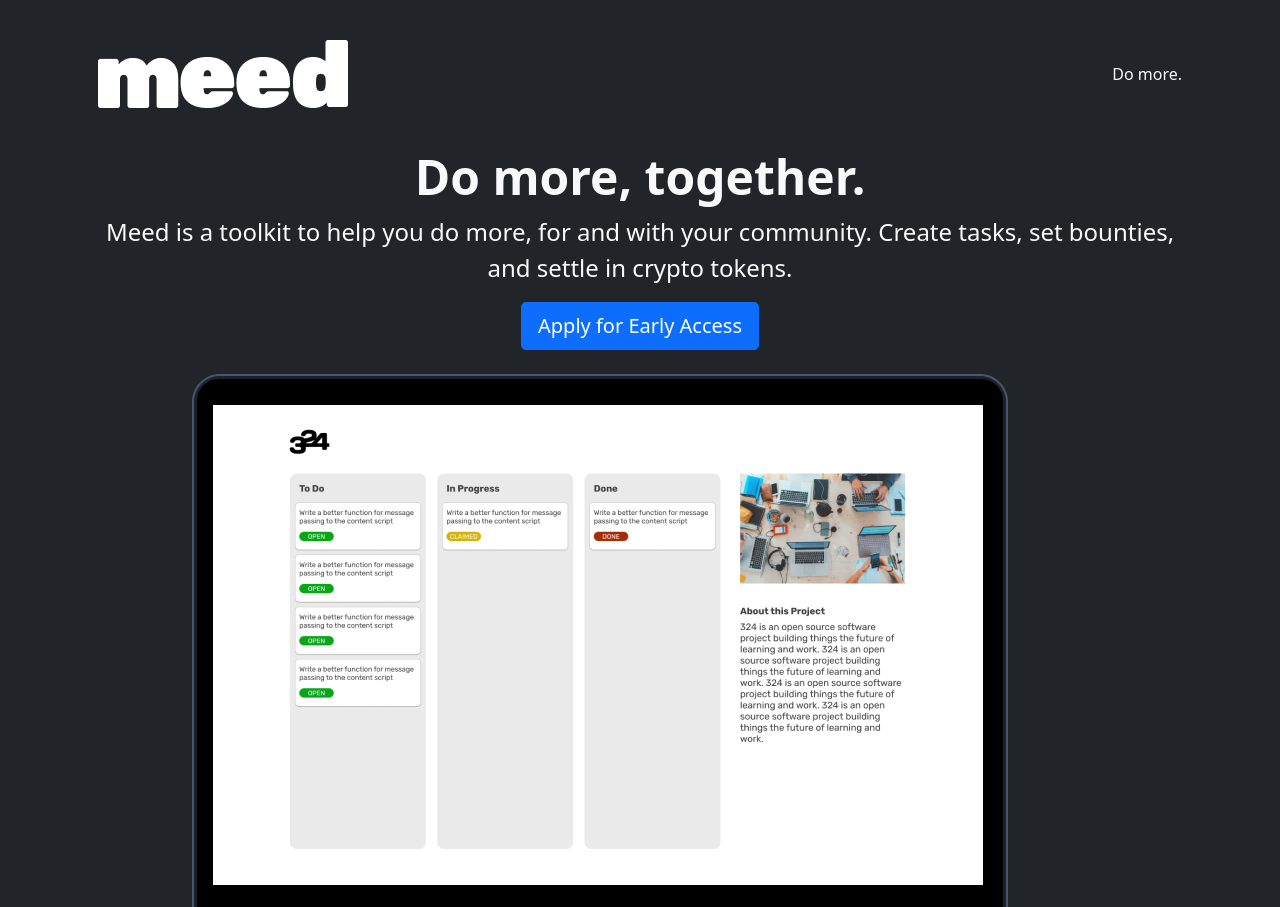
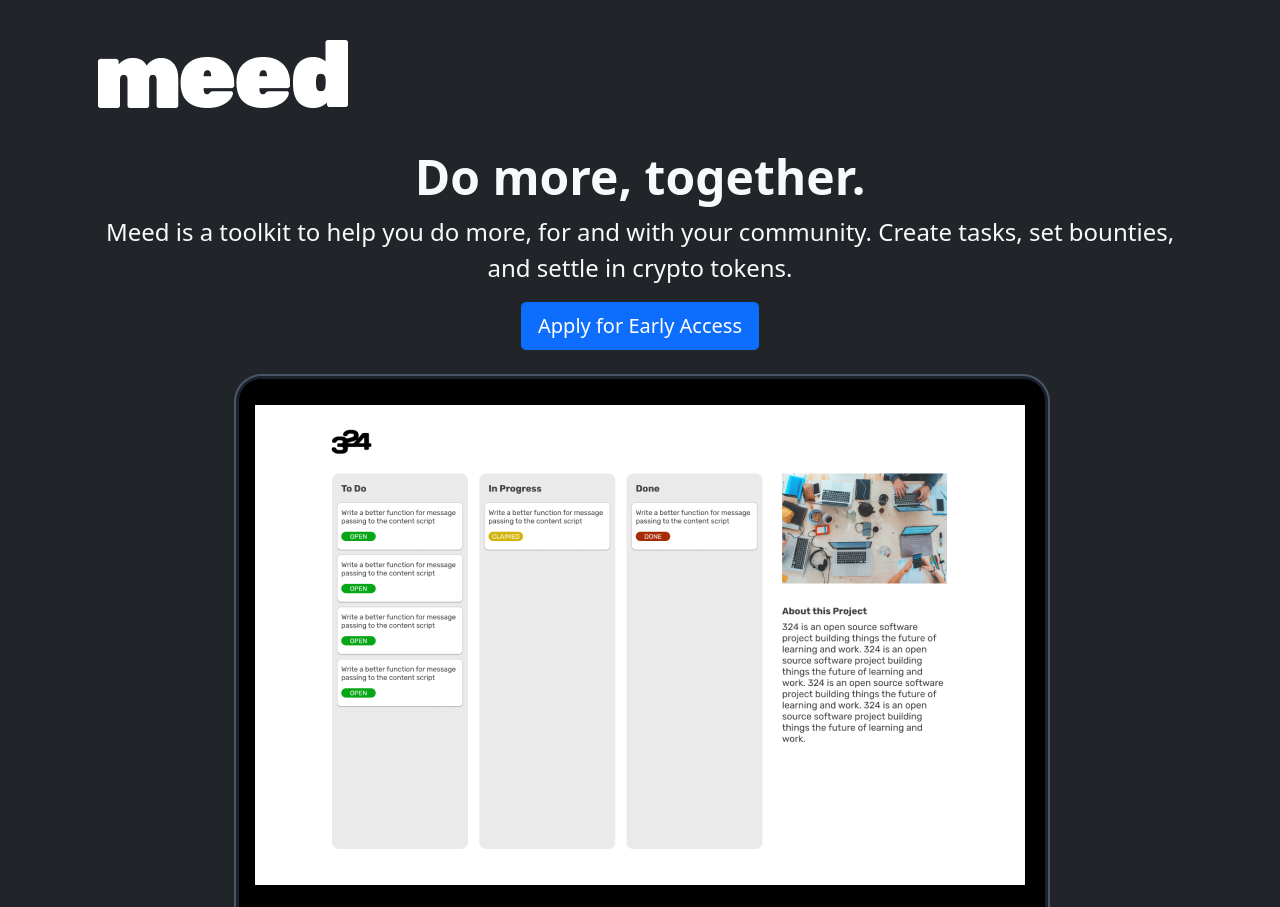
Before and after one commit to tarunsachdeva/meed.cc, a plain HTML site: page index.html in a window 1280 px wide. Shown: the top 907 px of the page. Drawn offline with nearby package versions, Linux system fonts and the light colour scheme.

Commit message:
fixed alignment issue for hero image

```diff
--- a/index.html
+++ b/index.html
@@ -28,9 +28,6 @@
                         </a>
                     </li>
                 </ul>
-                <span class="navbar-text text-light">
-                   Do more.
-                </span>
             </nav>
 
             <!-- Hero Text and Screenshot -->
@@ -44,7 +41,7 @@
                         </div>
                     </div>
                     <div class="row">
-                        <div class="col-md-12">
+                        <div class="col-md-12 text-center">
                             <img src="images/board.png" class="img-fluid" id="screenshot">
                         </div>
                     </div>
```
